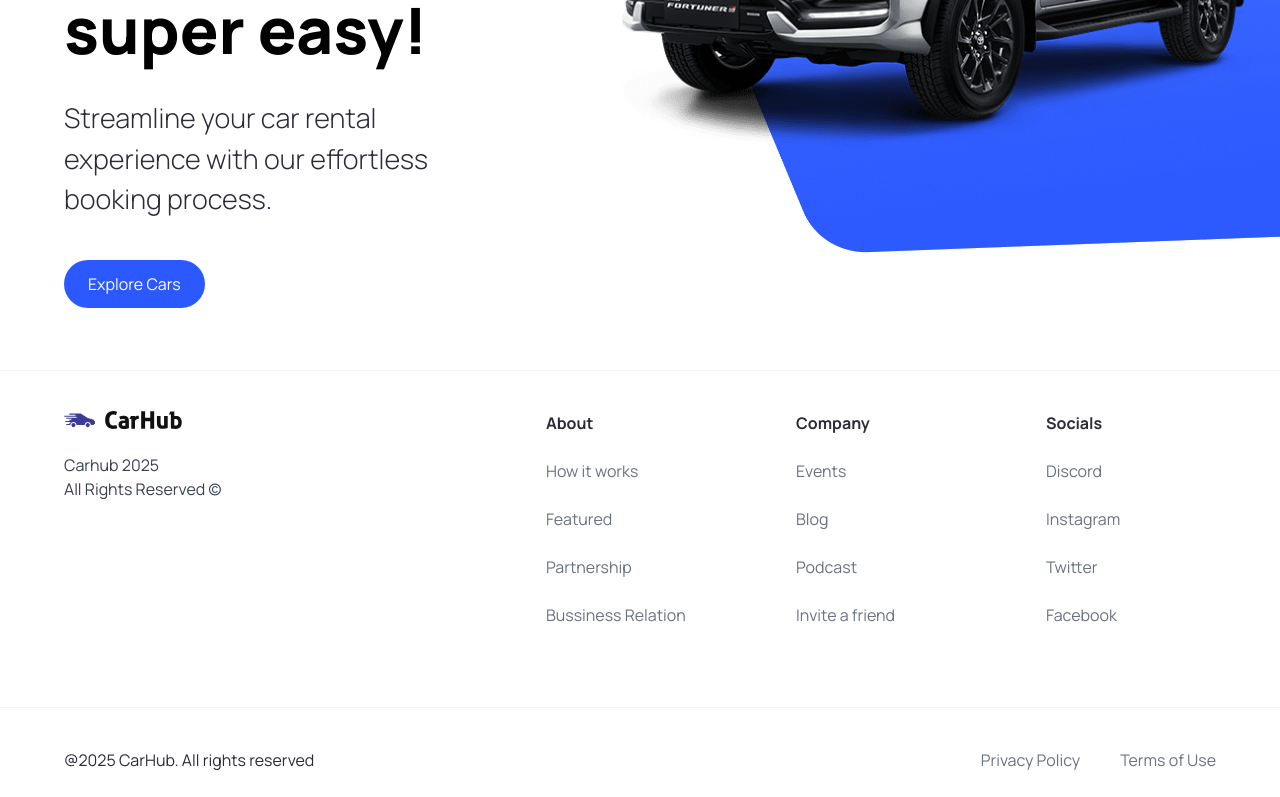
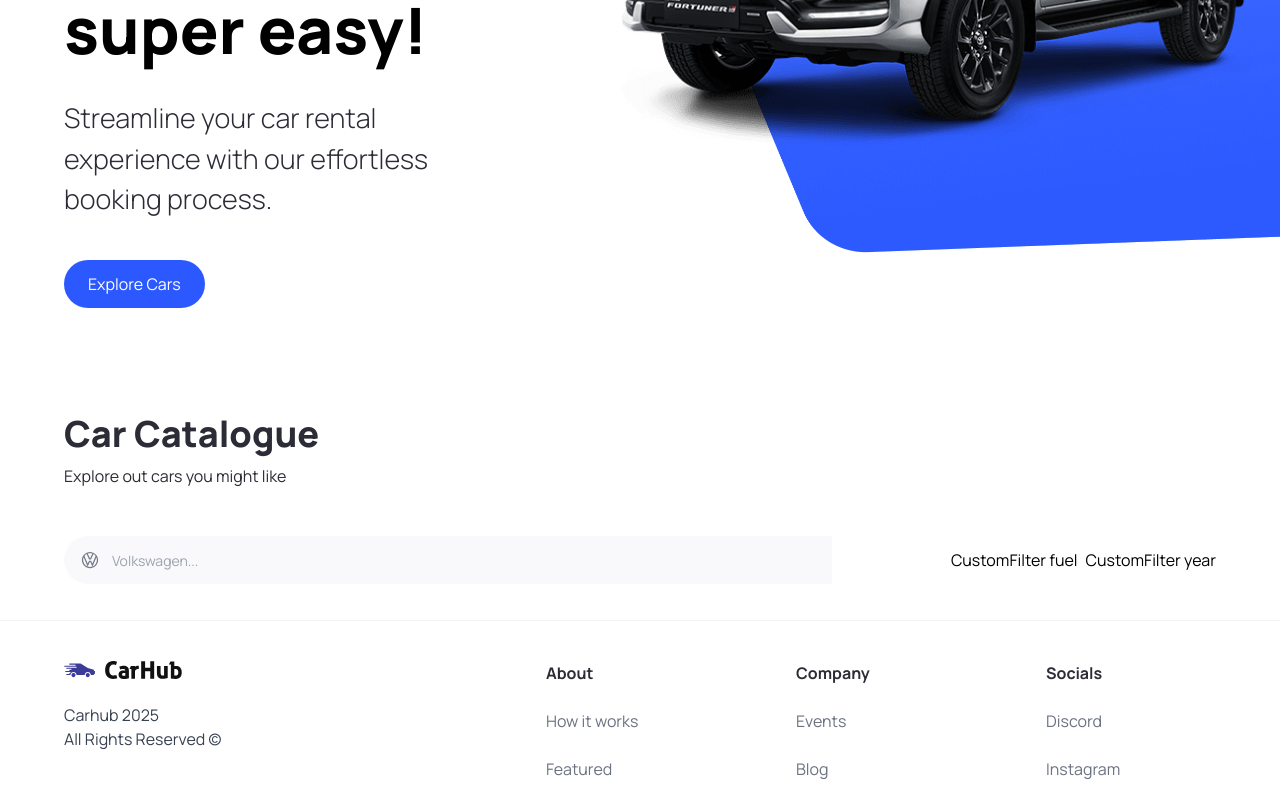
Before and after one commit to DenisDK/CarShowcase, a Next.js app: page / in a window 1280 px wide. Shown: the part 450-1247 px from the top of the page. Built offline with nearby package versions, Linux system fonts and the light colour scheme.

Commit message:
Car Catalogue

```diff
--- a/app/page.tsx
+++ b/app/page.tsx
@@ -1,9 +1,24 @@
-import { Hero } from "@/components";
+import { CustomFilter, Hero, SearchBar } from "@/components";
 
 export default function Home() {
   return (
     <main className="overflow-hidden">
       <Hero />
+      <div className="mt-12 padding-x padding-y max-width' id='discover">
+        <div className="home__text-container">
+          <h1 className="text-4xl font-extrabold">Car Catalogue</h1>
+          <p>Explore out cars you might like</p>
+        </div>
+
+        <div className="home__filters">
+          <SearchBar />
+
+          <div className="home__filter-container">
+            <CustomFilter title="fuel" />
+            <CustomFilter title="year" />
+          </div>
+        </div>
+      </div>
     </main>
   );
 }
--- /dev/null
+++ b/components/CustomFilter.tsx
@@ -0,0 +1,8 @@
+import { CustomFilterProps } from "@/types";
+import React from "react";
+
+const CustomFilter = ({ title }: CustomFilterProps) => {
+  return <div>CustomFilter {title}</div>;
+};
+
+export default CustomFilter;
--- /dev/null
+++ b/components/SearchBar.tsx
@@ -0,0 +1,21 @@
+"use client";
+import React, { useState } from "react";
+import { SearchManufacturer } from "./";
+
+const SearchBar = () => {
+  const [manufacturer, setManufacturer] = useState<string>("");
+
+  const handleSearch = () => {};
+  return (
+    <form className="searchbar" onSubmit={handleSearch}>
+      <div className="searchbar__item">
+        <SearchManufacturer
+          manufacturer={manufacturer}
+          setManuFacturer={setManufacturer}
+        />
+      </div>
+    </form>
+  );
+};
+
+export default SearchBar;
--- /dev/null
+++ b/components/SearchManufacturer.tsx
@@ -0,0 +1,111 @@
+"use client";
+import Image from "next/image";
+import { Fragment, useState } from "react";
+import { Combobox, Transition } from "@headlessui/react";
+
+import { manufacturers } from "@/constants";
+import { SearchManufacturerProps } from "@/types";
+
+const SearchManufacturer = ({
+  manufacturer,
+  setManuFacturer,
+}: SearchManufacturerProps) => {
+  const [query, setQuery] = useState("");
+
+  const filteredManufacturers =
+    query === ""
+      ? manufacturers
+      : manufacturers.filter((item) =>
+          item
+            .toLowerCase()
+            .replace(/\s+/g, "")
+            .includes(query.toLowerCase().replace(/\s+/g, ""))
+        );
+
+  return (
+    <div className="search-manufacturer">
+      <Combobox value={manufacturer} onChange={setManuFacturer}>
+        <div className="relative w-full">
+          {/* Button for the combobox. Click on the icon to see the complete dropdown */}
+          <Combobox.Button className="absolute top-[14px]">
+            <Image
+              src="/car-logo.svg"
+              width={20}
+              height={20}
+              className="ml-4"
+              alt="car logo"
+            />
+          </Combobox.Button>
+
+          {/* Input field for searching */}
+          <Combobox.Input
+            className="search-manufacturer__input"
+            displayValue={(item: string) => item}
+            onChange={(event) => setQuery(event.target.value)} // Update the search query when the input changes
+            placeholder="Volkswagen..."
+          />
+
+          {/* Transition for displaying the options */}
+          <Transition
+            as={Fragment} // group multiple elements without introducing an additional DOM node i.e., <></>
+            leave="transition ease-in duration-100"
+            leaveFrom="opacity-100"
+            leaveTo="opacity-0"
+            afterLeave={() => setQuery("")} // Reset the search query after the transition completes
+          >
+            <Combobox.Options
+              className="absolute mt-1 max-h-60 w-full overflow-auto rounded-md bg-white py-1 text-base shadow-lg ring-1 ring-black ring-opacity-5 focus:outline-none sm:text-sm"
+              static
+            >
+              {filteredManufacturers.length === 0 && query !== "" ? (
+                <Combobox.Option
+                  value={query}
+                  className="search-manufacturer__option"
+                >
+                  Create {query}
+                </Combobox.Option>
+              ) : (
+                filteredManufacturers.map((item) => (
+                  <Combobox.Option
+                    key={item}
+                    className={({ active }) =>
+                      `relative search-manufacturer__option ${
+                        active ? "bg-primary-blue text-white" : "text-gray-900"
+                      }`
+                    }
+                    value={item}
+                  >
+                    {({ selected, active }) => (
+                      <>
+                        <span
+                          className={`block truncate ${
+                            selected ? "font-medium" : "font-normal"
+                          }`}
+                        >
+                          {item}
+                        </span>
+
+                        {/* Show an active blue background color if the option is selected */}
+                        {selected ? (
+                          <span
+                            className={`absolute inset-y-0 left-0 flex items-center pl-3 ${
+                              active
+                                ? "text-white"
+                                : "text-pribg-primary-purple"
+                            }`}
+                          ></span>
+                        ) : null}
+                      </>
+                    )}
+                  </Combobox.Option>
+                ))
+              )}
+            </Combobox.Options>
+          </Transition>
+        </div>
+      </Combobox>
+    </div>
+  );
+};
+
+export default SearchManufacturer;
--- a/components/index.ts
+++ b/components/index.ts
@@ -2,5 +2,16 @@
 import CustomButton from "./CustomButton";
 import Navbar from "./Navbar";
 import Footer from "./Footer";
+import SearchBar from "./SearchBar";
+import CustomFilter from "./CustomFilter";
+import SearchManufacturer from "./SearchManufacturer";
 
-export { Hero, CustomButton, Navbar, Footer };
+export {
+  Hero,
+  CustomButton,
+  Navbar,
+  Footer,
+  SearchBar,
+  CustomFilter,
+  SearchManufacturer,
+};
```
Also changed, not shown: package.json (+7 -6 lines), types/index.ts (+9 -0 lines), 1 other file (tests, documents, lock files or other folders).
